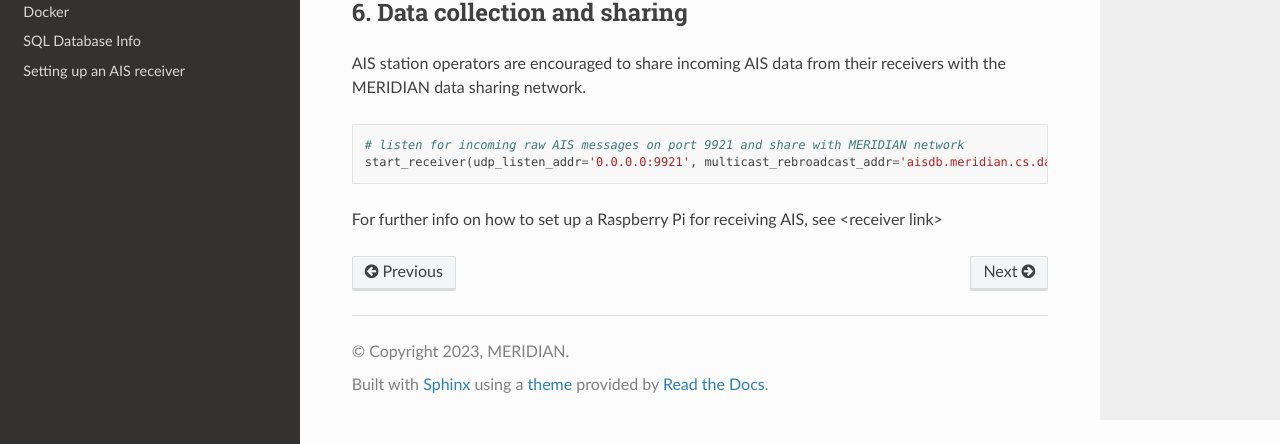
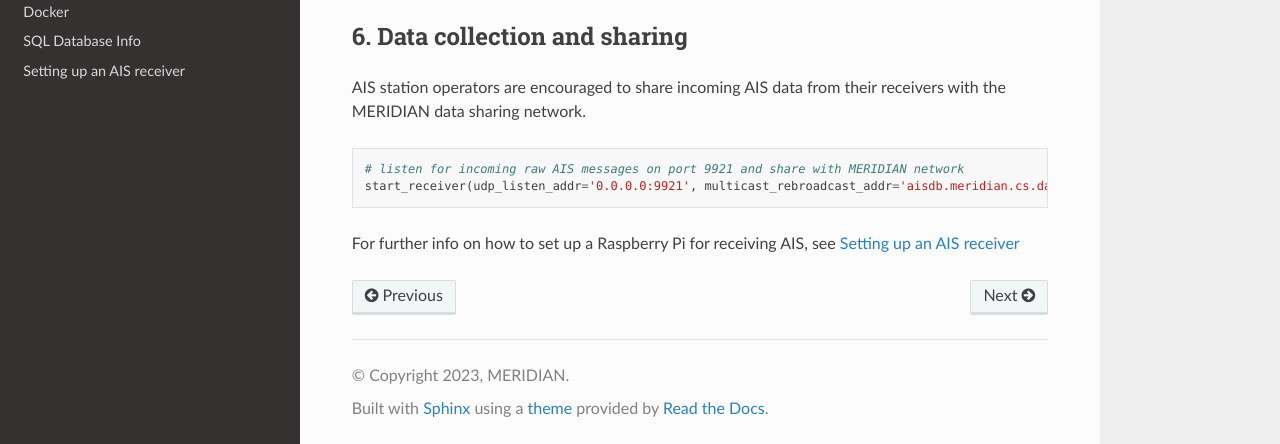
Before and after one commit to AISViz/AISdb, a Sphinx documentation site: the page built from docs/source/intro.rst, in a window 1280 px wide and 900 px high, scrolled down 5866 px, cut to the strip 456-900 px from the top of the window. Built offline with Sphinx 7.4.7 and the Read the Docs theme 2.0.0, drawn with Linux system fonts in a browser that asks for light colours; pages that are not in the unit, such as notebooks, are missing from menus; some of the changed text lies outside the part shown.

Commit message:
update docs #noupdate

```diff
--- a/docs/source/intro.rst
+++ b/docs/source/intro.rst
@@ -29,13 +29,14 @@
   3. :ref:`Processing AIS messages <processing>`
       * Voyage modelling
       * Data cleaning and MMSI deduplication
-      * Interpolating, Geofencing and filtering
+      * Interpolating, Geofencing, and filtering
+      * Exporting as CSV
   4. :ref:`Integration with external metadata <external-data>`
       * Retrieve detailed vessel metadata from marinetraffic.com
       * Bathymetric charts
       * Rasters
   5. :ref:`Visualization <visualization>`
-      *
+      * Display AIS data in the web interface
   6. :ref:`Data collection and sharing <data-sharing>`
       * Setting up an AIS receiving antenna
       * Sharing data to external networks
@@ -300,4 +301,4 @@
   start_receiver(udp_listen_addr='0.0.0.0:9921', multicast_rebroadcast_addr='aisdb.meridian.cs.dal.ca:9921')
 
 
-For further info on how to set up a Raspberry Pi for receiving AIS, see <receiver link>
+For further info on how to set up a Raspberry Pi for receiving AIS, see :ref:`Setting up an AIS receiver <receiver>`
--- a/docs/source/receiver.rst
+++ b/docs/source/receiver.rst
@@ -1,3 +1,5 @@
+.. _receiver:
+
 Setting up an AIS receiver
 ==========================
 
```
Also changed, not shown: 2 other files.
